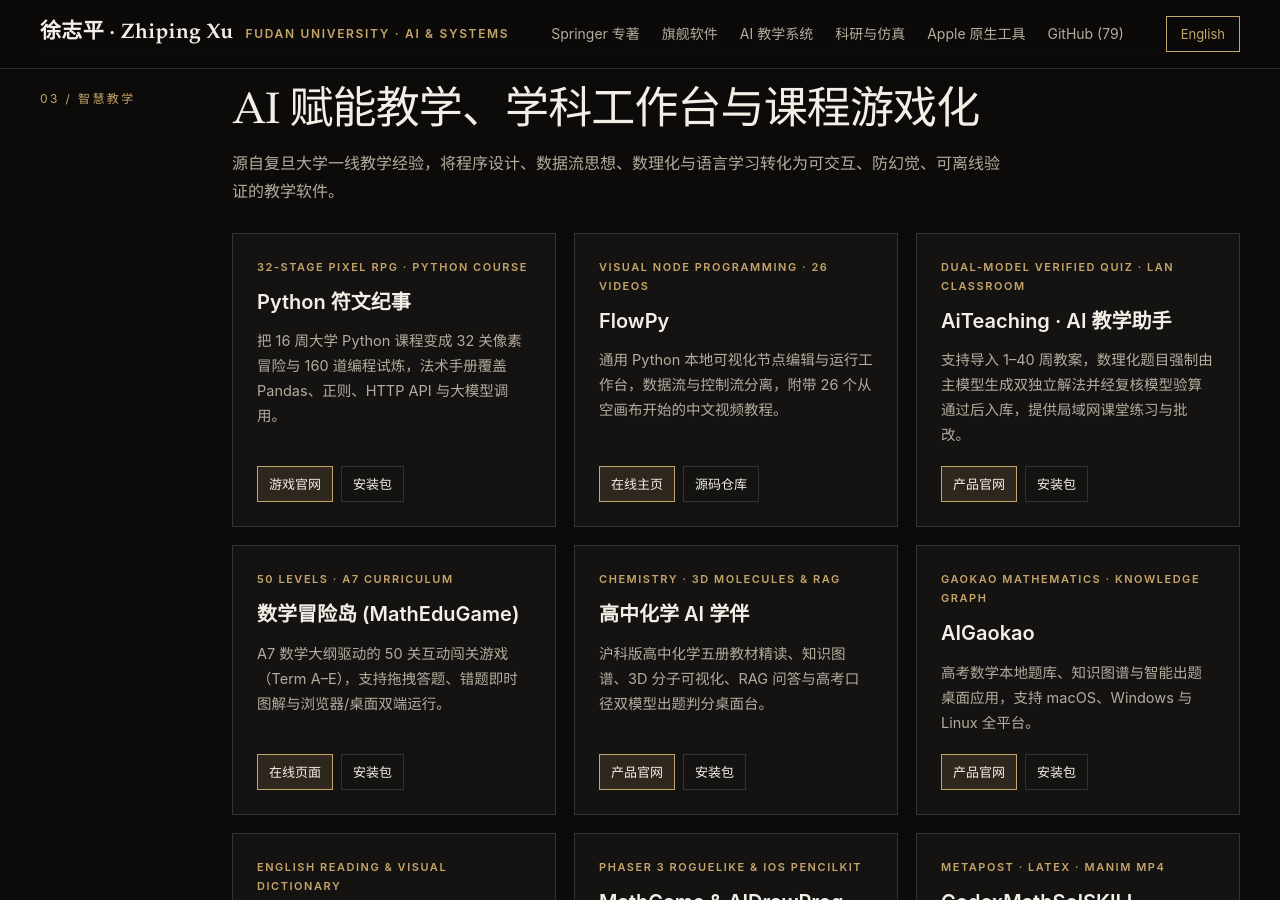
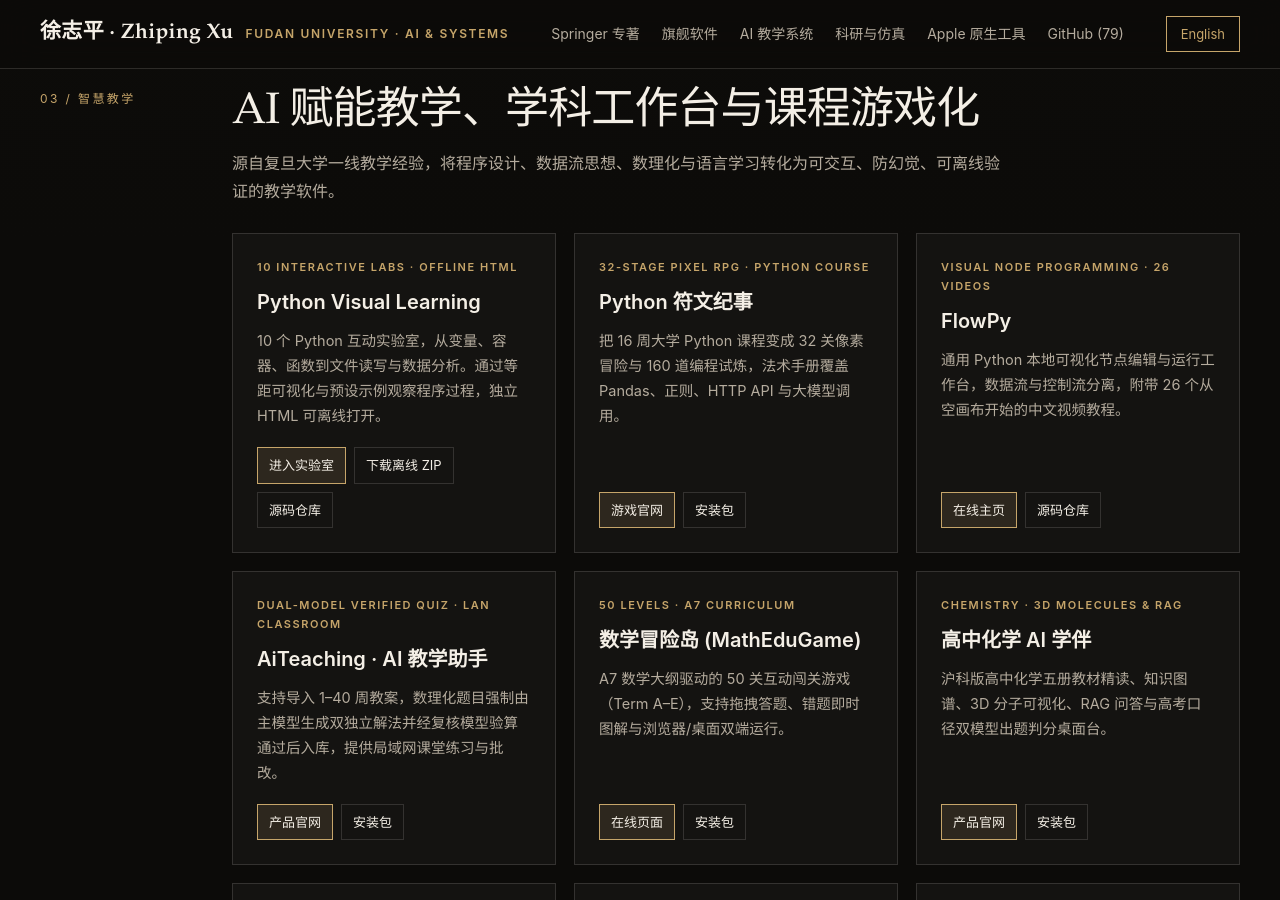
Before and after one commit to bennix/bennix.github.io, a Jekyll site: the page built from index.html, in a window 1280 px wide and 900 px high, scrolled down 2695 px. Built offline with Jekyll 4.4.1, drawn with Linux system fonts in a browser that asks for light colours; the list of posts is cut into pages by our own code; some of the changed text lies outside the part shown.

Commit message:
Add Python Visual Learning and AIScience bilingual project cards

```diff
--- a/index.html
+++ b/index.html
@@ -544,6 +544,11 @@
             </p>
             <div class="card-grid three">
               <article class="card">
+                <div><span class="card-eyebrow">10 Interactive Labs · Offline HTML</span><h3>Python Visual Learning</h3><p data-i18n="edu.pythonvisual.desc">10 个 Python 互动实验室，从变量、容器、函数到文件读写与数据分析。通过等距可视化与预设示例观察程序过程，独立 HTML 可离线打开。</p></div>
+                <div class="card-links"><a class="cta" href="https://bennix.github.io/PythonVisualLearning/" data-i18n="edu.pythonvisual.open">进入实验室</a><a href="https://github.com/bennix/PythonVisualLearning/archive/refs/heads/main.zip" data-i18n="edu.pythonvisual.zip">下载离线 ZIP</a><a href="https://github.com/bennix/PythonVisualLearning" data-i18n="common.repo">源码仓库</a></div>
+              </article>
+
+              <article class="card">
                 <div>
                   <span class="card-eyebrow">32-Stage Pixel RPG · Python Course</span>
                   <h3 data-i18n="edu.rpg.title">Python 符文纪事</h3>
@@ -665,6 +670,11 @@
               涵盖自主数据挖掘流水线、果蝇全脑连接组城市交通仿真、复旦三维校园复原、Apple Silicon 群体智能加速以及纯代码数学短片。
             </p>
             <div class="card-grid three">
+              <article class="card">
+                <div><span class="card-eyebrow">Evidence-led Research · Electron</span><h3>AIScience</h3><p data-i18n="res.aiscience.desc">AI 科研桌面工作台：论文检索与 RAG 证据库、CSV / Excel 多文件分析、项目实验环境、多语种 LaTeX / PDF 报告，以及 AI 数学辅助与 Lean 证明验证。</p></div>
+                <div class="card-links"><a class="cta" href="https://bennix.github.io/AIScience/" data-i18n="common.website">产品官网</a><a href="https://github.com/bennix/AIScience/releases/latest" data-i18n="common.download">安装包</a><a href="https://github.com/bennix/AIScience" data-i18n="common.repo">源码仓库</a></div>
+              </article>
+
               <article class="card">
                 <div>
                   <span class="card-eyebrow">ICDM 2026 · Visual Analytics Workflow</span>
@@ -893,6 +903,10 @@
             "edu.intro": "源自复旦大学一线教学经验，将程序设计、数据流思想、数理化与语言学习转化为可交互、防幻觉、可离线验证的教学软件。",
             "edu.rpg.title": "Python 符文纪事",
             "edu.rpg.desc": "把 16 周大学 Python 课程变成 32 关像素冒险与 160 道编程试炼，法术手册覆盖 Pandas、正则、HTTP API 与大模型调用。",
+            "edu.pythonvisual.desc": "10 个 Python 互动实验室，从变量、容器、函数到文件读写与数据分析。通过等距可视化与预设示例观察程序过程，独立 HTML 可离线打开。",
+            "edu.pythonvisual.open": "进入实验室",
+            "edu.pythonvisual.zip": "下载离线 ZIP",
+            "res.aiscience.desc": "AI 科研桌面工作台：论文检索与 RAG 证据库、CSV / Excel 多文件分析、项目实验环境、多语种 LaTeX / PDF 报告，以及 AI 数学辅助与 Lean 证明验证。",
             "edu.flowpy.desc": "通用 Python 本地可视化节点编辑与运行工作台，数据流与控制流分离，附带 26 个从空画布开始的中文视频教程。",
             "edu.aiteaching.title": "AiTeaching · AI 教学助手",
             "edu.aiteaching.desc": "支持导入 1–40 周教案，数理化题目强制由主模型生成双独立解法并经复核模型验算通过后入库，提供局域网课堂练习与批改。",
@@ -988,6 +1002,10 @@
             "edu.intro": "Born from frontline university teaching at Fudan: turning programming, dataflow, STEM subjects, and language learning into verifiable, hallucination-resistant interactive software.",
             "edu.rpg.title": "Python Rune Quest (PythonRPGGame)",
             "edu.rpg.desc": "Transforms a 16-week university Python course into a 32-stage pixel RPG adventure with 160 coding trials and a spellbook covering Pandas, Regex, HTTP APIs, and LLMs.",
+            "edu.pythonvisual.desc": "Ten interactive Python labs covering variables, containers, functions, file I/O, and data analysis. Explore preset examples with isometric visualizations; each standalone HTML lab works offline.",
+            "edu.pythonvisual.open": "Explore the labs",
+            "edu.pythonvisual.zip": "Download offline ZIP",
+            "res.aiscience.desc": "An Electron AI research workbench for literature search and RAG evidence, multiple CSV/Excel datasets, project environments, multilingual LaTeX/PDF reports, AI mathematical drafts, and Lean proof checking.",
             "edu.flowpy.desc": "Local visual node editor and runtime for Python separating dataflow from control flow, bundled with 26 Chinese video tutorials from scratch.",
             "edu.aiteaching.title": "AiTeaching Platform",
             "edu.aiteaching.desc": "LAN desktop teaching platform supporting 1–40 week syllabi, dual-model independent solution verification for STEM quizzes, LaTeX rendering, and automated grading.",
```
